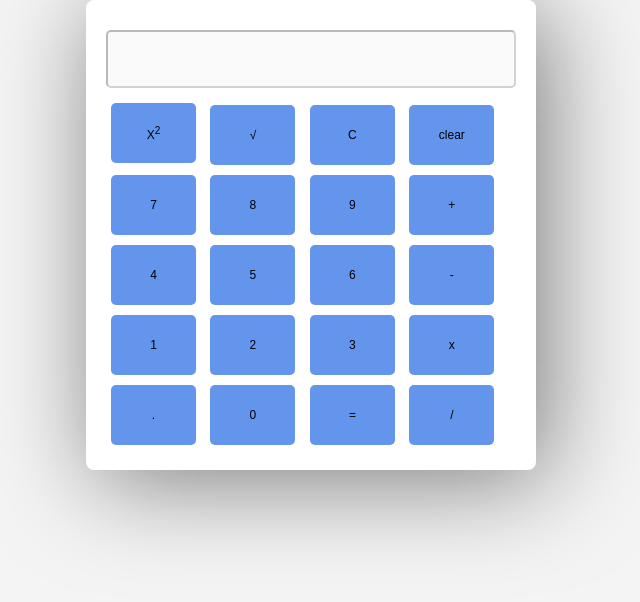
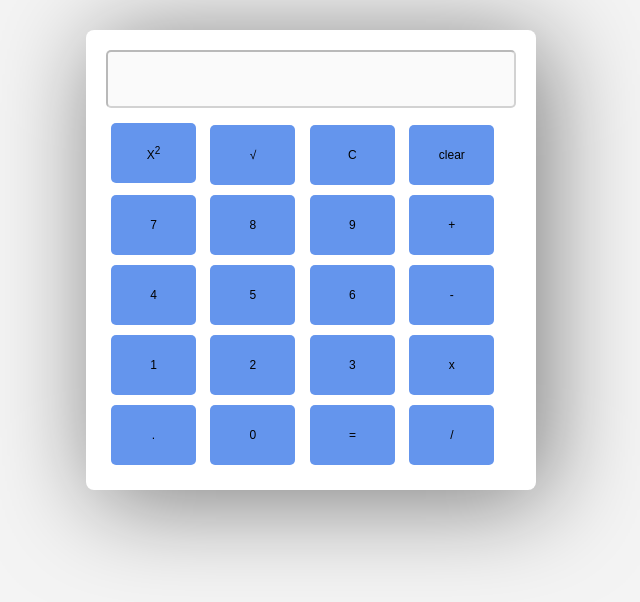
Before and after one commit to Mujeeb218353/Calculator, a plain HTML site: page index.html in a window 1280 px wide. Shown: the whole page, without its empty margins (329-969 px from the left). Drawn offline with Linux system fonts and the light colour scheme.

Commit message:
Update index.html

```diff
--- a/index.html
+++ b/index.html
@@ -16,7 +16,7 @@
         #calculator {
             border-radius: 8px;
             padding: 20px;
-            padding-top: 30px;
+            margin-top: 30px;
             box-shadow: 10px 10px 100px rgba(0, 0, 0, 0.5);
             background-color: #fff;
         }
```
